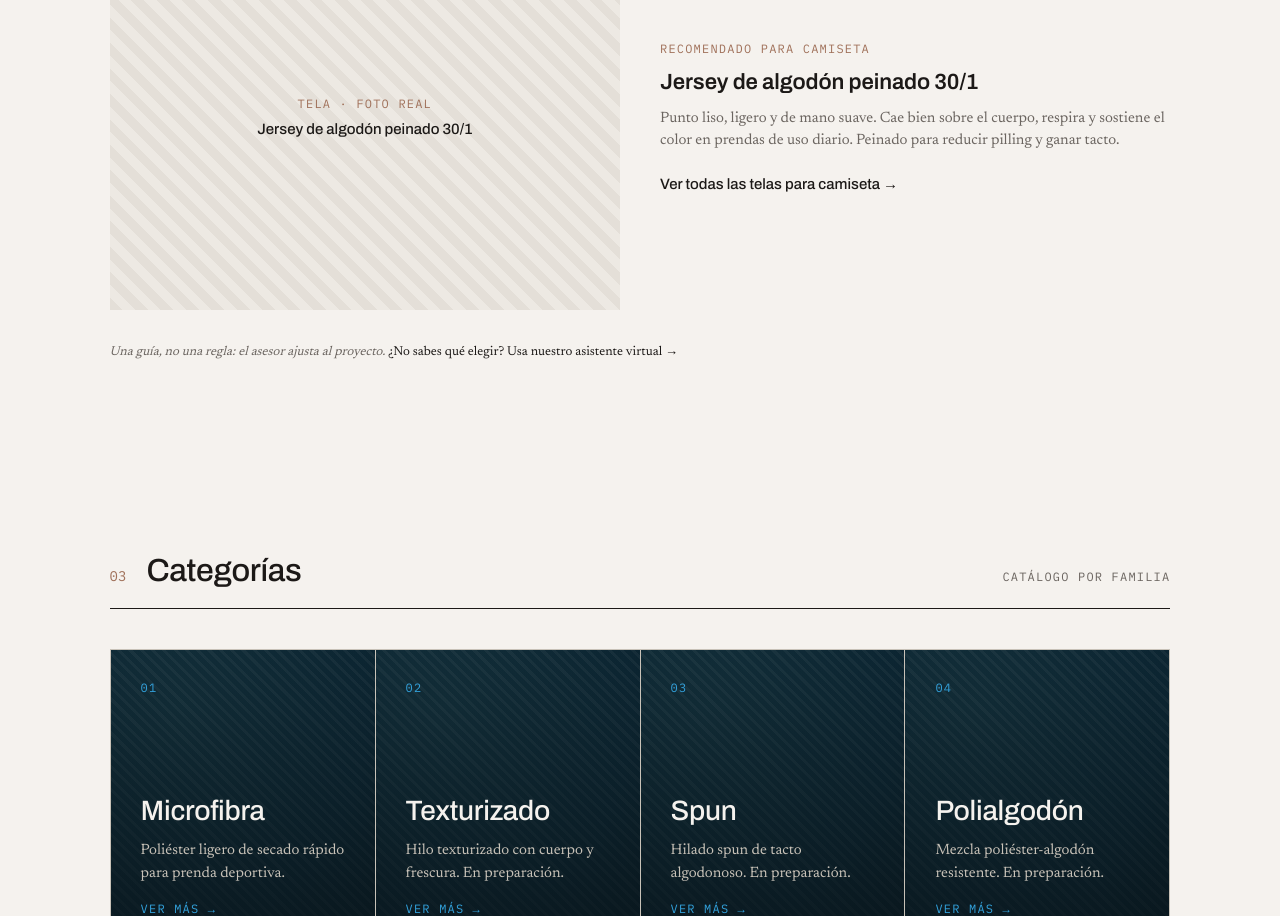
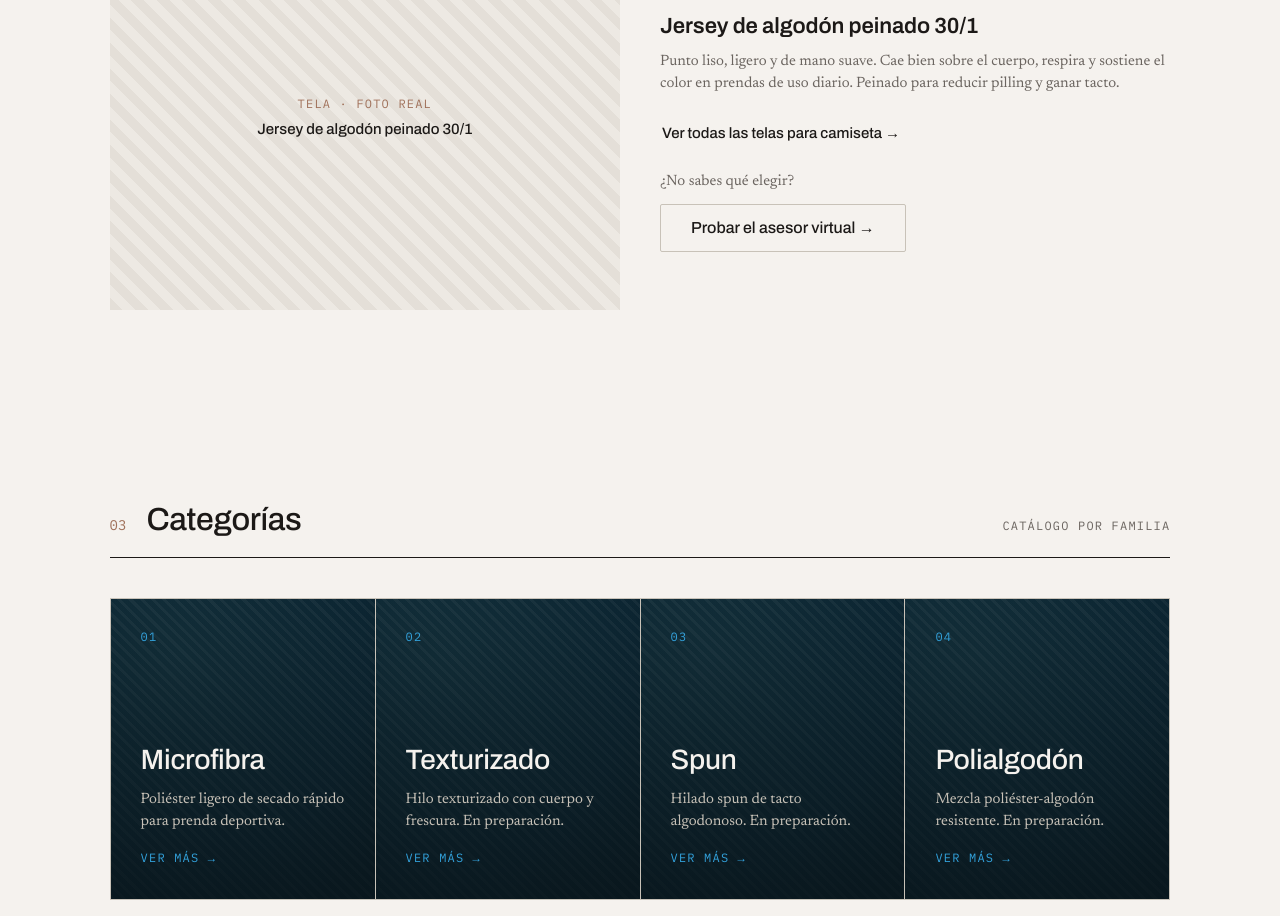
Before and after one commit to 4lanPz/APP_WEB_V2, a Next.js app: page /productos in a window 1280 px wide. Shown: the part 1825-2741 px from the top of the page. Built offline with nearby package versions, Linux system fonts and the light colour scheme.

Commit message:
Recomendador: CTA del asesor en la columna

```diff
--- a/src/components/ui/GarmentRecommender.tsx
+++ b/src/components/ui/GarmentRecommender.tsx
@@ -3,6 +3,7 @@
 import { useState } from "react";
 import Link from "next/link";
 import { ImagePlaceholder } from "./ImagePlaceholder";
+import { buttonVariants } from "./buttonVariants";
 import { cn } from "@/lib/cn";
 import { foto } from "@/data/imagenes";
 
@@ -91,21 +92,35 @@ export function GarmentRecommender() {
           <p className="font-serif text-[15px] text-graphite">
             {option.description}
           </p>
-          <Link
-            href={option.href}
-            className="mt-2 w-fit font-sans text-[15px] font-medium text-ink hover:text-brand"
-          >
-            Ver todas las telas para {option.label.toLowerCase()} →
-          </Link>
+          <div className="mt-2 flex flex-col gap-5">
+            <Link
+              href={option.href}
+              className={cn(buttonVariants({ variant: "ghost" }), "w-fit whitespace-normal")}
+            >
+              Ver todas las telas para {option.label.toLowerCase()} →
+            </Link>
+            {/*
+              El asesor sube desde el pie a la columna y pasa a botón. Como
+              el fill `primary` (azul) está reservado a un solo CTA por
+              pantalla —y esta página ya lo gasta en el hero y en "Hablar con
+              un asesor"— el asesor toma la variante `secondary` (borde) y
+              "Ver todas" queda en `ghost`: el asesor pesa más sin robar el
+              azul. Copy alineado con la portada ("Probar el asesor virtual").
+            */}
+            <div className="flex flex-col gap-2.5">
+              <span className="font-serif text-[15px] text-graphite">
+                ¿No sabes qué elegir?
+              </span>
+              <Link
+                href="/asesor-virtual"
+                className={cn(buttonVariants({ variant: "secondary" }), "w-fit")}
+              >
+                Probar el asesor virtual →
+              </Link>
+            </div>
+          </div>
         </div>
       </div>
-
-      <p className="mt-8 font-serif text-caption italic text-graphite">
-        Una guía, no una regla: el asesor ajusta al proyecto.{" "}
-        <Link href="/asesor-virtual" className="not-italic text-ink hover:text-brand">
-          ¿No sabes qué elegir? Usa nuestro asistente virtual →
-        </Link>
-      </p>
     </div>
   );
 }
```
